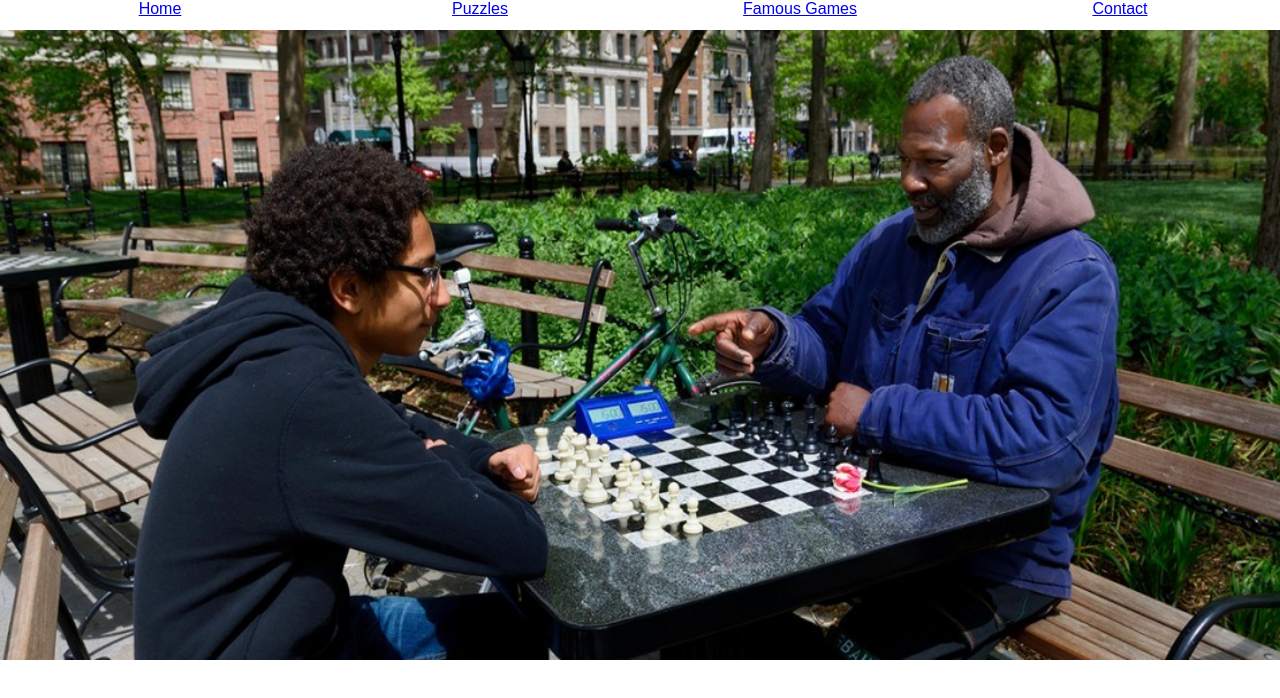
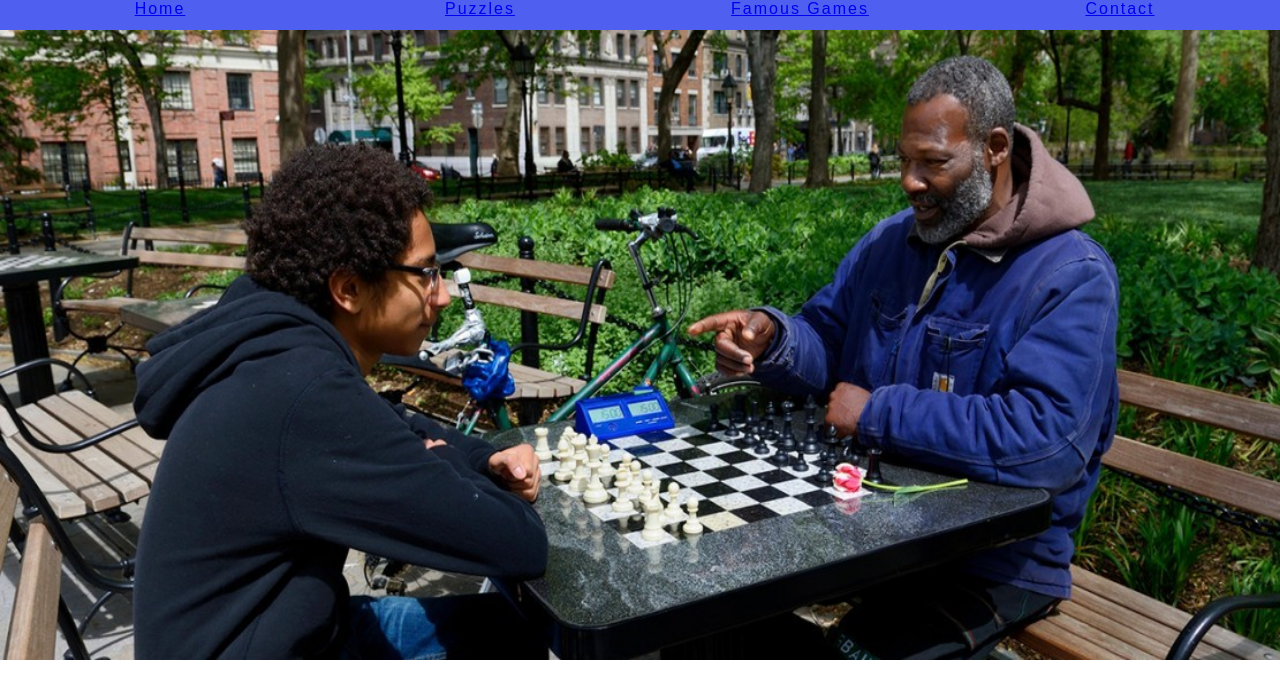
Before and after one commit to JRPV2/1st_milestone_project, a plain HTML site: page index.html in a window 1280 px wide. Drawn offline with Linux system fonts and the light colour scheme; a web font is replaced by a local one.

Commit message:
Restyle header

```diff
--- a/assets/css/style.css
+++ b/assets/css/style.css
@@ -8,19 +8,26 @@
 
 body {
     font-family: Hahmlet, sans-serif;
+    color: #1b4b4b;
 }
+
+/* Header and nav bar */
 
 header {
     height: 30px;
 }
 
-a {
+nav a {
     width: 25%;
     height: 30px;
     float: left;
     text-align: center;
-    background-color: ;
+    letter-spacing: 2px;
+    background-color: rgba(36, 56, 235, 0.8);
+    columns: #fff;
 }
+
+/* Main image */
 
 #center-piece {
     height: 600px;
--- a/index.html
+++ b/index.html
@@ -9,12 +9,10 @@
     <body>
         <header>
             <nav>
-                <ul>
-                    <a href="#">Home</a>
-                    <a href="#">Puzzles</a>
-                    <a href="#">Famous Games</a>
-                    <a href="#">Contact</a>
-                </ul>
+                <a href="#">Home</a>
+                <a href="#">Puzzles</a>
+                <a href="#">Famous Games</a>
+                <a href="#">Contact</a>
             </nav>
         </header>
         <section id="center-peice">
```
